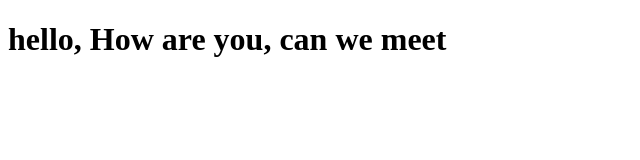
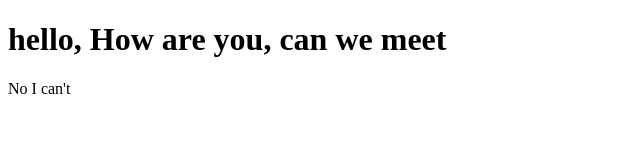
Before and after one commit to Chippy666/datewith-git--sample, a plain HTML site: page index.html in a window 1280 px wide. Shown: the full height of the page, 0-640 px from the left. Drawn offline with Linux system fonts and the light colour scheme.

Commit message:
negative answer added

```diff
--- a/index.html
+++ b/index.html
@@ -7,5 +7,6 @@
 </head>
 <body>
     <h1>hello, How are you, can we meet</h1>
+    No I can't
 </body>
 </html>
```
